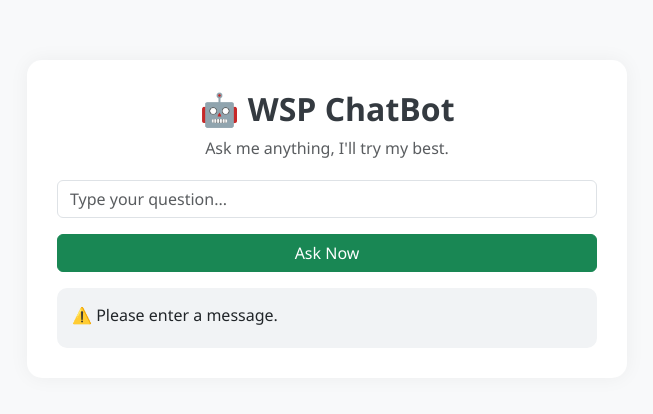
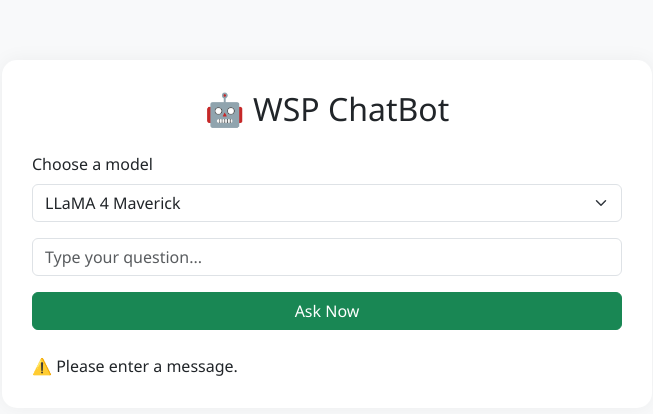
Before and after one commit to animesh2cool/Simple_ChatBOT, a plain HTML site: page public/index.html in a window 1280 px wide. Both pictures are taken after a click on the button "Ask Now". Shown: the whole page, without its empty margins (313-966 px from the left). Drawn offline with nearby package versions, Linux system fonts and the light colour scheme.

Commit message:
UI cahnge 2

```diff
--- a/public/index.html
+++ b/public/index.html
@@ -2,7 +2,7 @@
 <html lang="en">
 <head>
   <meta charset="UTF-8" />
-  <meta name="viewport" content="width=device-width, initial-scale=1.0" />
+  <meta name="viewport" content="width=device-width, initial-scale=1.0"/>
   <title>WSP ChatBot</title>
   <link href="https://cdn.jsdelivr.net/npm/bootstrap@5.3.3/dist/css/bootstrap.min.css" rel="stylesheet">
   <script src="https://cdn.jsdelivr.net/npm/marked/marked.min.js"></script>
@@ -13,76 +13,110 @@
       padding-top: 60px;
     }
     .chat-container {
-      max-width: 600px;
+      max-width: 650px;
       margin: auto;
       background-color: white;
       padding: 30px;
       border-radius: 15px;
       box-shadow: 0 0 20px rgba(0,0,0,0.05);
     }
-    .chat-header {
-      text-align: center;
-      margin-bottom: 20px;
+    #response img {
+      max-width: 100%;
+      height: auto;
+      margin-top: 15px;
+      border-radius: 10px;
+      border: 1px solid #ddd;
     }
-    .chat-header h2 {
-      font-weight: 600;
-      color: #343a40;
-    }
-    .form-control:focus {
-      box-shadow: none;
-      border-color: #198754;
-    }
-    #response {
-      margin-top: 20px;
-      padding: 15px;
-      background-color: #f1f3f5;
-      border-radius: 10px;
-      min-height: 60px;
-      transition: all 0.3s ease;
-      font-size: 1rem;
-    }
-    button {
-      width: 100%;
+    #downloadBtn {
+      display: none;
     }
   </style>
 </head>
 <body>
   <div class="chat-container">
-    <div class="chat-header">
-      <h2>🤖 WSP ChatBot</h2>
-      <p class="text-muted">Ask me anything, I'll try my best.</p>
+    <h2 class="text-center mb-4">🤖 WSP ChatBot</h2>
+
+    <div class="mb-3">
+      <label for="modelSelect" class="form-label">Choose a model</label>
+      <select class="form-select" id="modelSelect">
+        <option value="llama-4-maverick:free">LLaMA 4 Maverick</option>
+        <option value="kimi-vl-a3b-thinking:free">Kimi VL A3B</option>
+        <option value="gemini-2.5-pro-exp-03-25:free">Gemini 2.5 Pro</option>
+        <option value="qwen3-8b:free">Qwen3 8B</option>
+        <option value="gemma3-37b">Gemma3 37B</option>
+        <option value="mistral-small-3.1-24b-instruct:free">Mistral Small 24B</option>
+      </select>
     </div>
+
     <div class="mb-3">
-      <input type="text" id="userInput" class="form-control" placeholder="Type your question..." />
+      <input type="text" id="userInput" class="form-control" placeholder="Type your question..."/>
     </div>
-    <button class="btn btn-success" onclick="sendMessage()">Ask Now</button>
-    <div id="response" class="mt-3">Your answer will appear here.</div>
+
+    <div class="d-grid gap-2">
+      <button class="btn btn-success" onclick="sendMessage()">Ask Now</button>
+      <button id="downloadBtn" class="btn btn-outline-primary" onclick="downloadImage()">Download Image</button>
+    </div>
+
+    <div id="response" class="mt-4">Your answer will appear here.</div>
   </div>
 
   <script>
+    let currentImageUrl = null;
+
     async function sendMessage() {
       const input = document.getElementById('userInput').value;
+      const selectedModel = document.getElementById('modelSelect').value;
       const responseDiv = document.getElementById('response');
+      const downloadBtn = document.getElementById('downloadBtn');
+
+      currentImageUrl = null;
+      downloadBtn.style.display = 'none';
+
       if (!input.trim()) {
         responseDiv.innerHTML = '⚠️ Please enter a message.';
         return;
       }
+
       responseDiv.innerHTML = '<div class="spinner-border text-success" role="status"><span class="visually-hidden">Loading...</span></div>';
 
       try {
         const response = await fetch('/api/chat', {
           method: 'POST',
           headers: { 'Content-Type': 'application/json' },
-          body: JSON.stringify({ input }),
+          body: JSON.stringify({ input, model: selectedModel }),
         });
 
         const data = await response.json();
-        const markdownText = data.choices?.[0]?.message?.content || 'No response received.';
-        responseDiv.innerHTML = marked.parse(markdownText);
+        const content = data.choices?.[0]?.message?.content || 'No response received.';
+        const imageRegex = /(https?:\/\/.*\.(?:png|jpg|jpeg|gif|webp|svg|bmp))/i;
+        const match = content.match(imageRegex);
+
+        if (match) {
+          currentImageUrl = match[1];
+          downloadBtn.style.display = 'block';
+          responseDiv.innerHTML = `
+            <p><strong>Image response:</strong></p>
+            <img src="${currentImageUrl}" id="chatImage" alt="Generated Image" />
+            <div class="mt-2">${marked.parse(content.replace(imageRegex, ''))}</div>
+          `;
+        } else {
+          responseDiv.innerHTML = marked.parse(content);
+        }
+
       } catch (error) {
         responseDiv.innerHTML = `❌ Error: ${error.message}`;
       }
     }
+
+    function downloadImage() {
+      if (!currentImageUrl) return;
+      const link = document.createElement('a');
+      link.href = currentImageUrl;
+      link.download = 'chatbot_image.jpg';  // you can also extract filename from URL
+      document.body.appendChild(link);
+      link.click();
+      document.body.removeChild(link);
+    }
   </script>
 </body>
 </html>
```
Also changed, not shown: api/chat.js (+6 -10 lines).
